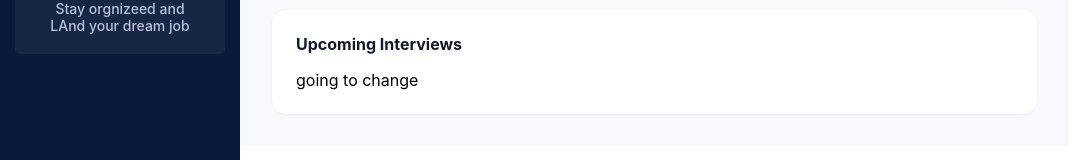
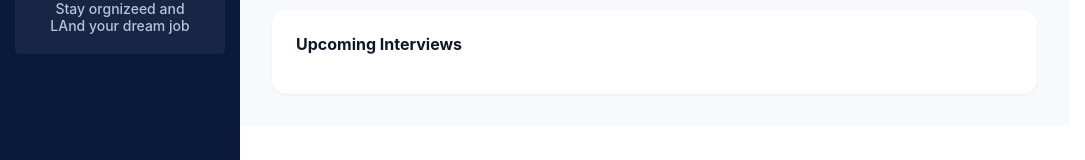
Before and after one commit to fazalrehman56/JOB-TRACKER, a React (Vite) app: page /dashboard in a window 1280 px wide. Shown: the part 493-653 px from the top of the page, without its empty margins (0-1085 px from the left). Built offline with nearby package versions, Linux system fonts and the light colour scheme.

Commit message:
have to study for tommorow exam so no coding today

```diff
--- a/src/pages/Dashboard.jsx
+++ b/src/pages/Dashboard.jsx
@@ -119,9 +119,7 @@ const Dashboard = () => {
 
       <div className="interviews-card">
         <h3>Upcoming Interviews</h3>
-        <div>
-          going to change
-        </div>
+
       </div>
     </div>
   );
```
